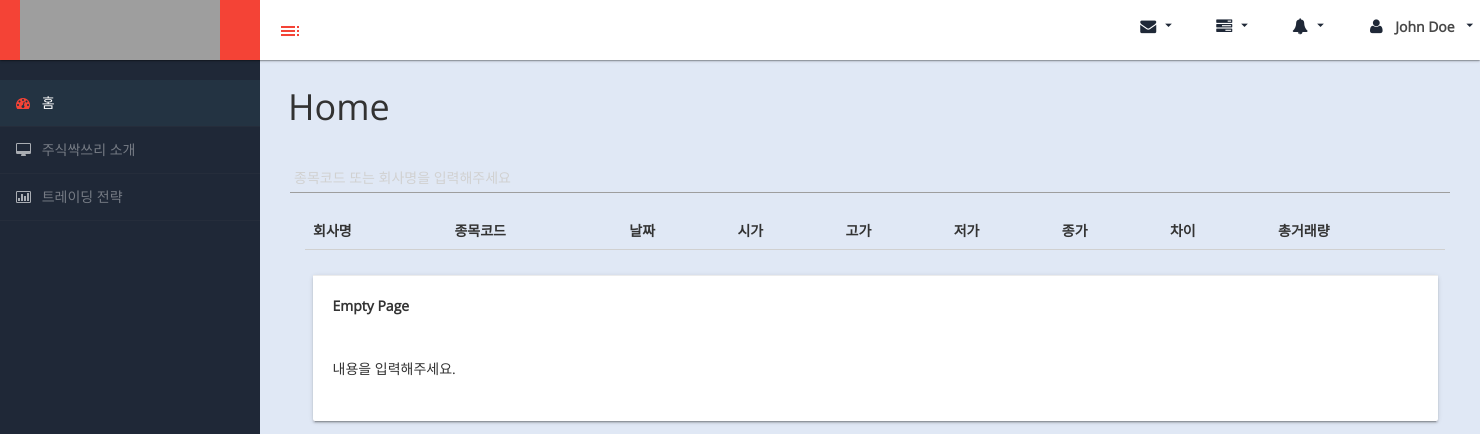
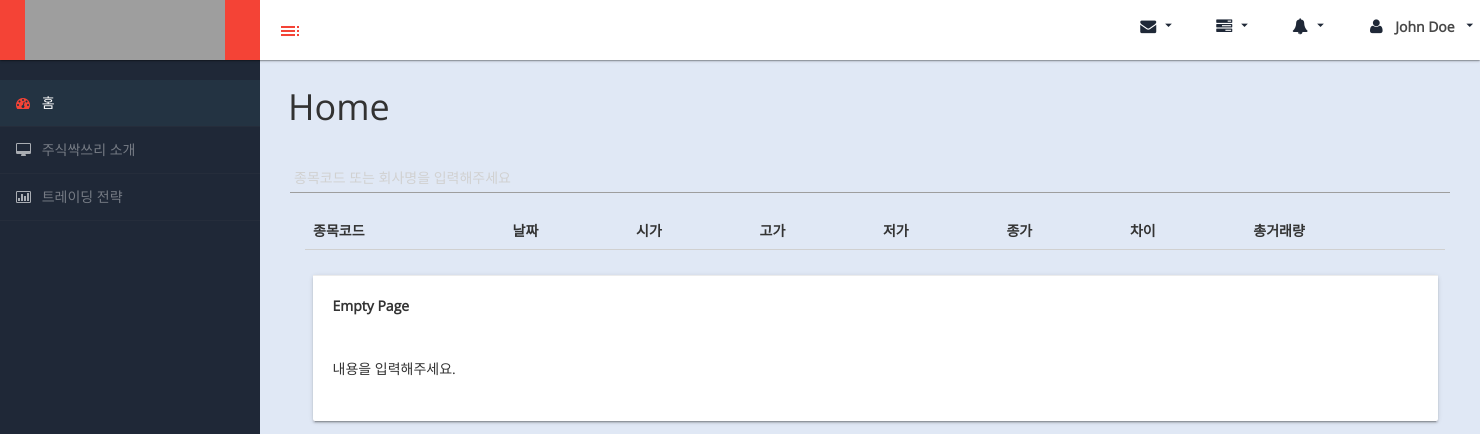
Before and after one commit to luminous33/Stock, a Django app: page /index in a window 1480 px wide. Shown: the top 434 px of the page. Run offline with Django 3.2, Linux system fonts and the light colour scheme; data that the repository does not hold is empty; some libraries are stand-ins or nearby versions; grey boxes are pictures that could not be loaded.

Commit message:
Add files via upload

```diff
--- a/index/templates/index.html
+++ b/index/templates/index.html
@@ -18,22 +18,11 @@
     <link href='http://fonts.googleapis.com/css?family=Open+Sans' rel='stylesheet' type='text/css' />
     <link rel="stylesheet" href="static/js/Lightweight-Chart/cssCharts.css">
 	<style>
-			.logo-header {
-
-			overflow: hidden;
+		img{
+			position : absolute;
+			left : 10px;
+			top : -28px;
 		}
-		.logo-header > img {
-			width: 200px;
-			height: 80px;
-			position: absolute;
-			left: 20px;
-			top: -8px;
-		}
-<!--		img{-->
-<!--			position : absolute;-->
-<!--			left : 10px;-->
-<!--			top : -28px;-->
-<!--		}-->
 	</style>
 </head>
 
@@ -51,13 +40,9 @@
                     <span class="icon-bar"></span>
                 </button>
 
-                <a class="navbar-brand waves-effect waves-dark logo-header" href="index">
-					<img src="/static/img/logo_white.png">
+                <a class="navbar-brand waves-effect waves-dark" href="index">
+					<img src="static/img/logo_white.png" width="200" height="90" >
 				</a>
-
-<!--                <a class="navbar-brand waves-effect waves-dark" href="index">-->
-<!--					<img src="static/img/logo_white.png" width="200" height="90" >-->
-<!--				</a>-->
 
 
 		<div id="sideNav" href=""><i class="material-icons dp48">toc</i></div>
@@ -276,7 +261,6 @@
             <table class="table table-striped">
                 <thead>
                 <tr>
-                    <td><B>회사명</B></td>
                     <td><B>종목코드</B></td>
                     <td><B>날짜</B></td>
                     <td><B>시가</B></td>
@@ -288,17 +272,16 @@
                 </tr>
                 </thead>
                 <tbody>
-                {% for merge in merges %}
+                {% for price in prices %}
                 <tr>
-                    <td>{{merge.company}}</td>
-                    <td>{{merge.code}}</td>
-                    <td>{{merge.date}}</td>
-                    <td>{{merge.open}}</td>
-                    <td>{{merge.high}}</td>
-                    <td>{{merge.low}}</td>
-                    <td>{{merge.close}}</td>
-                    <td>{{merge.diff}}</td>
-                    <td>{{merge.volume}}</td>
+                    <td>{{price.code}}</td>
+                    <td>{{price.date}}</td>
+                    <td>{{price.open}}</td>
+                    <td>{{price.high}}</td>
+                    <td>{{price.low}}</td>
+                    <td>{{price.close}}</td>
+                    <td>{{price.diff}}</td>
+                    <td>{{price.volume}}</td>
                 </tr>
                 {% endfor %}
                 <tbody>
--- a/index/views.py
+++ b/index/views.py
@@ -1,34 +1,16 @@
-from itertools import chain
-
 from django.shortcuts import render
 from django.http import HttpResponse
 
 from .models import CompanyInfo
 from .models import DailyPrice
-from .models import Merge
 
 def index(request):
     # companies = CompanyInfo.objects.all()
     # context = {'companies':companies}
         # context에 모든 회사 정보를 저장
 
-    # names = CompanyInfo.objects.values_list('company')
-    #
-    # prices = DailyPrice.objects.filter(date="2020-09-29")
-
-    # q1 = CompanyInfo.objects.extra(tables=['DailyPrice'], where=['CompanyInfo.code=DailyPrice.code'])
-    # q2 = CompanyInfo.objects.extra(tables=['DailyPrice'], where=['CompanyInfo.code=DailyPrice.code']).filter(data="2020-09-29")
-
-    # results = list(chain(names, prices))
-    # results = names.union(prices)
-
-    # qs1 = CompanyInfo.objects.values_list('company', flat=True)
-    # qs2 = DailyPrice.objects.filter(date="2020-09-29").values_list('code', 'date', 'open', 'high', 'low', 'close', 'diff', 'volume', flat=True)
-    #
-    # results = qs1.union(qs2)
-
-    merges = Merge.objects.filter(date="2020-09-29").values('company', 'code', 'date', 'open', 'high', 'low', 'close', 'diff', 'volume')
-    context = {'merges':merges}
+    prices = DailyPrice.objects.filter(date="2020-09-29")
+    context = {'prices':prices}
 
     return render(request, 'index.html', context)
 
```
Also changed, not shown: index/models.py (+0 -15 lines).
